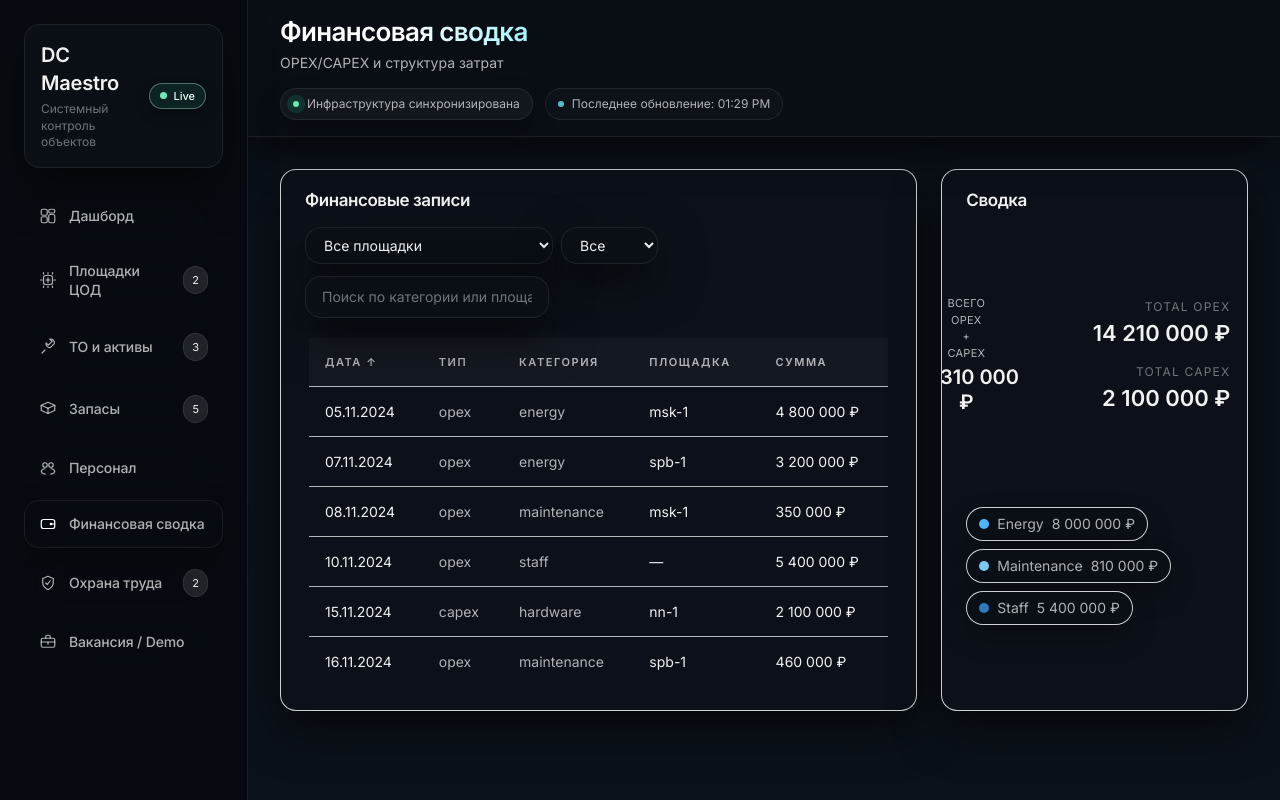
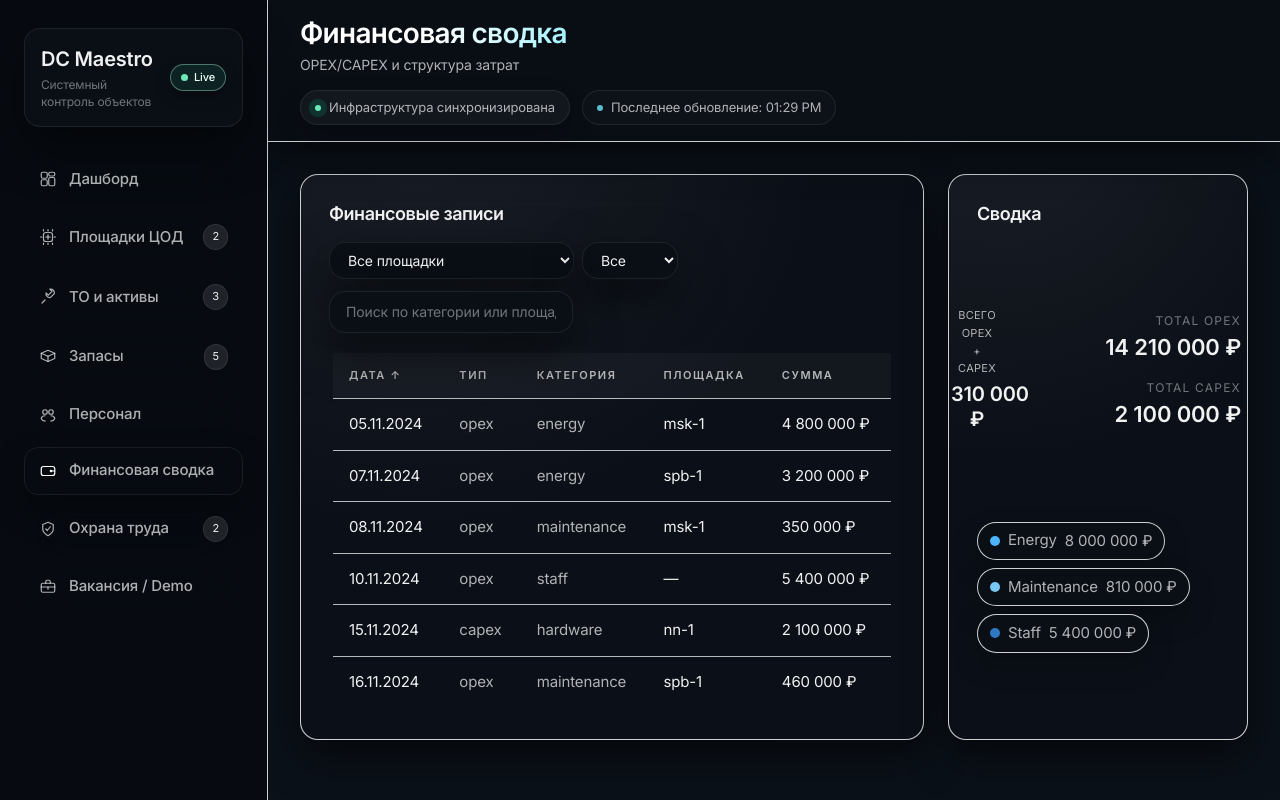
Before and after one commit to QuantumKeyUYU/dc-maestro, a React (Vite) app: page /finance in a window 1280 px wide. Built offline with nearby package versions, Linux system fonts and the light colour scheme.

Commit message:
Refine interface spacing and typography

```diff
--- a/src/app/App.tsx
+++ b/src/app/App.tsx
@@ -125,7 +125,7 @@ export default function App() {
   return (
     <div className="min-h-screen text-text-primary relative overflow-hidden bg-[#0b1119]">
       <div className="flex h-screen overflow-hidden relative">
-        <aside className="w-[248px] bg-base-panel border-r border-border-soft px-6 py-6 flex flex-col gap-6 shadow-elevation-card/70 relative z-10">
+        <aside className="w-[250px] xl:w-[268px] bg-base-panel border-r border-border-soft/80 px-6 py-7 flex flex-col gap-7 shadow-elevation-card/70 relative z-10 backdrop-blur-2xl">
           <NavLink to="/" className="group block">
             <div className="px-4 py-4 rounded-card border border-border-soft bg-base-panelSoft shadow-elevation-card flex items-center justify-between gap-3">
               <div className="space-y-1">
@@ -175,7 +175,8 @@ export default function App() {
         </aside>
 
         <main className="flex-1 overflow-y-auto scrollbar-thin relative z-0">
-          <header className="sticky top-0 z-10 bg-[rgba(10,14,22,0.94)] backdrop-blur-xl border-b border-border-soft px-8 py-4 shadow-[0_16px_36px_rgba(0,0,0,0.45)]">
+          <header className="sticky top-0 z-10 bg-[rgba(10,14,22,0.94)] backdrop-blur-xl border-b border-border-soft/80 shadow-[0_16px_36px_rgba(0,0,0,0.45)]">
+            <div className="max-w-7xl mx-auto w-full px-6 sm:px-8 py-4">
               <SectionHeader
                 as="h1"
                 label={currentPage.label ?? undefined}
@@ -184,19 +185,20 @@ export default function App() {
                 framed={false}
                 className="mb-0 px-0 py-0"
               />
-            <div className="mt-4 flex flex-wrap gap-3 text-[12px] text-text-secondary">
-              <div className="inline-flex items-center gap-2 rounded-full border border-border-soft bg-white/[0.04] px-3 py-1.5 shadow-[0_12px_24px_rgba(0,0,0,0.25)]">
+              <div className="mt-4 flex flex-wrap gap-3 text-[13px] text-text-secondary">
+                <div className="inline-flex items-center gap-2 rounded-full border border-border-soft bg-white/[0.04] px-3.5 py-1.5 shadow-[0_12px_24px_rgba(0,0,0,0.25)]">
                   <span className="h-[6px] w-[6px] rounded-full bg-emerald-300 shadow-[0_0_0_6px_rgba(16,185,129,0.18)]" />
                   Инфраструктура синхронизирована
                 </div>
-              <div className="inline-flex items-center gap-2 rounded-full border border-border-soft bg-white/[0.02] px-3 py-1.5">
+                <div className="inline-flex items-center gap-2 rounded-full border border-border-soft bg-white/[0.02] px-3.5 py-1.5">
                   <span className="h-[6px] w-[6px] rounded-full bg-cyan-300/80" />
                   Последнее обновление: {lastUpdated}
                 </div>
               </div>
+            </div>
           </header>
 
-          <div className="relative px-8 pt-8 max-[800px]:pt-7 pb-12 space-y-8">
+          <div className="relative px-6 sm:px-8 pt-8 max-[800px]:pt-7 pb-12 space-y-8 max-w-7xl mx-auto">
             <Routes>
               <Route path="/" element={<DashboardPage />} />
               <Route path="/sites" element={<SitesPage />} />
--- a/src/index.css
+++ b/src/index.css
@@ -18,6 +18,9 @@
     text-rendering: optimizeLegibility;
     position: relative;
     min-height: 100vh;
+    font-size: 15px;
+    line-height: 1.6;
+    letter-spacing: -0.01em;
   }
 
   body::before {
@@ -46,15 +49,15 @@
   }
 
   h1 {
-    @apply text-2xl font-semibold tracking-tight text-text-primary;
+    @apply text-[28px] font-semibold tracking-tight text-text-primary leading-tight;
   }
 
   h2 {
-    @apply text-xl font-semibold tracking-tight text-text-primary;
+    @apply text-[22px] font-semibold tracking-tight text-text-primary leading-tight;
   }
 
   h3 {
-    @apply text-lg font-medium tracking-tight text-text-primary;
+    @apply text-lg font-semibold tracking-tight text-text-primary leading-tight;
   }
 
   .subtitle {
@@ -62,7 +65,7 @@
   }
 
   p, span, td, th {
-    @apply text-sm text-text-secondary;
+    @apply text-[15px] text-text-secondary leading-relaxed;
   }
 }
 
--- a/src/shared/components/Card.tsx
+++ b/src/shared/components/Card.tsx
@@ -7,16 +7,18 @@ export function Card({ children, className, title, subtitle, interactive = false
   return (
     <div
       className={clsx(
-        'relative overflow-hidden rounded-[16px] border border-border-soft/80 bg-[#0c1119] px-6 py-5',
-        'shadow-elevation-card transition-transform duration-150 backdrop-blur-lg',
-        interactive && 'hover:translate-y-[-1px] hover:shadow-[0_20px_48px_rgba(0,0,0,0.46)] cursor-pointer',
+        'relative overflow-hidden rounded-[18px] border border-border-soft/80',
+        'bg-[radial-gradient(circle_at_18%_-10%,rgba(255,255,255,0.06),transparent_52%)] bg-[#0c1119]/95 px-6 sm:px-7 py-6 sm:py-7',
+        'shadow-[0_16px_40px_rgba(0,0,0,0.55)] transition-transform duration-200 backdrop-blur-xl',
+        interactive &&
+          'hover:translate-y-[-2px] hover:shadow-[0_26px_64px_rgba(0,0,0,0.6)] hover:border-white/14 cursor-pointer',
         className
       )}
     >
       {(title || subtitle) && (
-        <div className="mb-4 space-y-1">
-          {title && <div className="text-[17px] font-semibold text-text-primary tracking-tight leading-tight">{title}</div>}
-          {subtitle && <div className="text-[13px] text-text-secondary leading-snug">{subtitle}</div>}
+        <div className="mb-4 space-y-1.5">
+          {title && <div className="text-[17px] sm:text-[18px] font-semibold text-text-primary tracking-tight leading-tight">{title}</div>}
+          {subtitle && <div className="text-[13px] sm:text-sm text-text-secondary leading-snug">{subtitle}</div>}
         </div>
       )}
       {children}
--- a/src/shared/components/SectionHeader.tsx
+++ b/src/shared/components/SectionHeader.tsx
@@ -27,7 +27,7 @@ export function SectionHeader({
       className={clsx(
         'flex flex-col gap-3 sm:flex-row sm:items-center sm:justify-between',
         framed &&
-          "relative overflow-hidden rounded-[20px] border border-white/10 bg-[rgba(7,10,16,0.88)] px-5 py-4 shadow-[0_20px_60px_rgba(0,0,0,0.6)] backdrop-blur-[18px] before:absolute before:inset-0 before:bg-[radial-gradient(circle_at_18%_-8%,rgba(255,255,255,0.12),transparent_48%)] before:opacity-80 before:content-[''] after:absolute after:inset-x-4 after:bottom-0 after:h-[1px] after:bg-white/10 after:content-['']",
+          "relative overflow-hidden rounded-[22px] border border-white/10 bg-[rgba(7,10,16,0.9)] px-5 sm:px-6 py-4 sm:py-5 shadow-[0_20px_60px_rgba(0,0,0,0.6)] backdrop-blur-[18px] before:absolute before:inset-0 before:bg-[radial-gradient(circle_at_18%_-8%,rgba(255,255,255,0.12),transparent_48%)] before:opacity-80 before:content-[''] after:absolute after:inset-x-5 after:bottom-0 after:h-[1px] after:bg-white/10 after:content-['']",
         className
       )}
     >
@@ -38,13 +38,13 @@ export function SectionHeader({
             {label}
           </p>
         ) : null}
-        <div className="flex flex-wrap items-center gap-2">
-          <HeadingTag className="text-2xl sm:text-[26px] font-semibold tracking-tight leading-tight bg-clip-text text-transparent bg-gradient-to-r from-white via-white to-cyan-200">
+        <div className="flex flex-wrap items-center gap-3">
+          <HeadingTag className="text-[26px] sm:text-[28px] font-semibold tracking-tight leading-tight bg-clip-text text-transparent bg-gradient-to-r from-white via-white to-cyan-200">
             {title}
           </HeadingTag>
           {badge}
         </div>
-        {subtitle && <p className="text-sm text-text-secondary leading-snug max-w-xl">{subtitle}</p>}
+        {subtitle && <p className="text-sm text-text-secondary leading-snug max-w-2xl">{subtitle}</p>}
       </div>
       {action && <div className="flex-shrink-0 w-full sm:w-auto sm:max-w-md">{action}</div>}
     </div>
```
Lines whose indentation alone changed are shown as unchanged.
